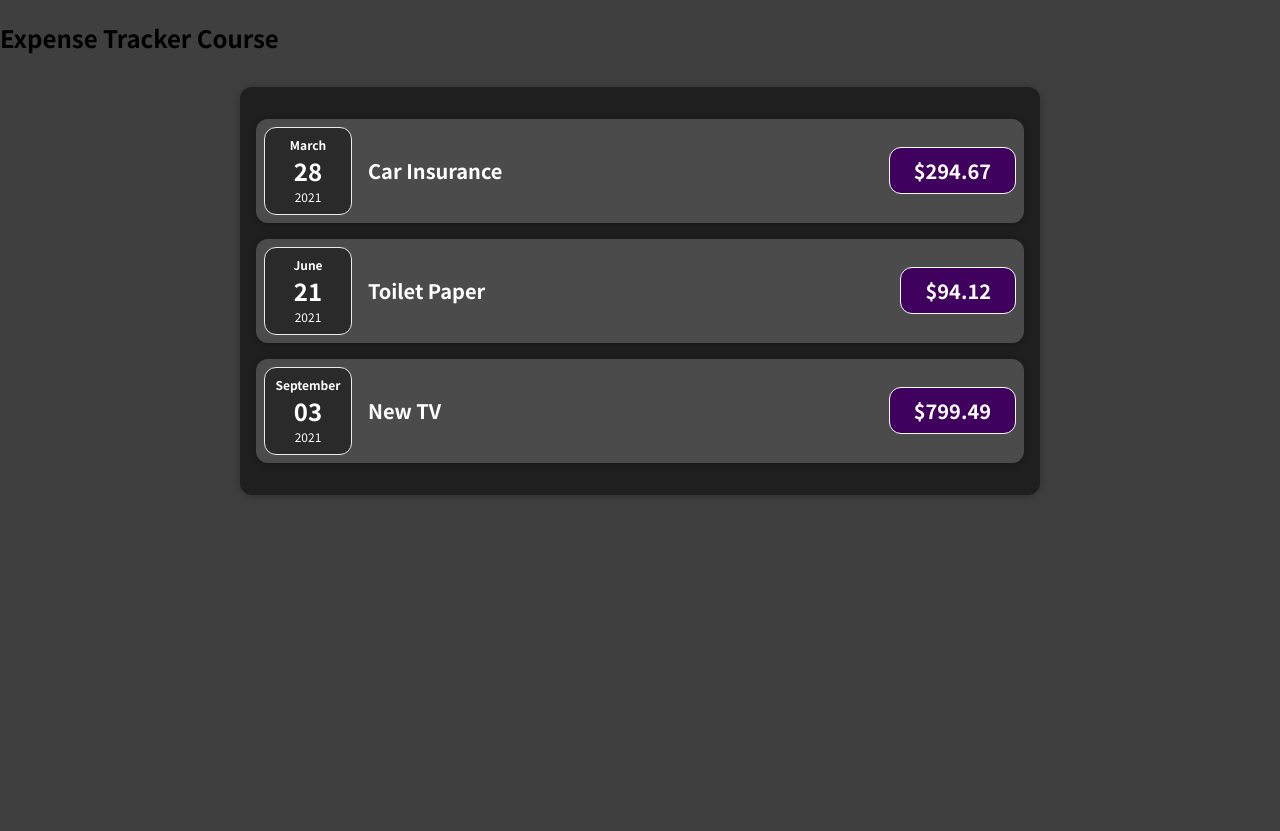
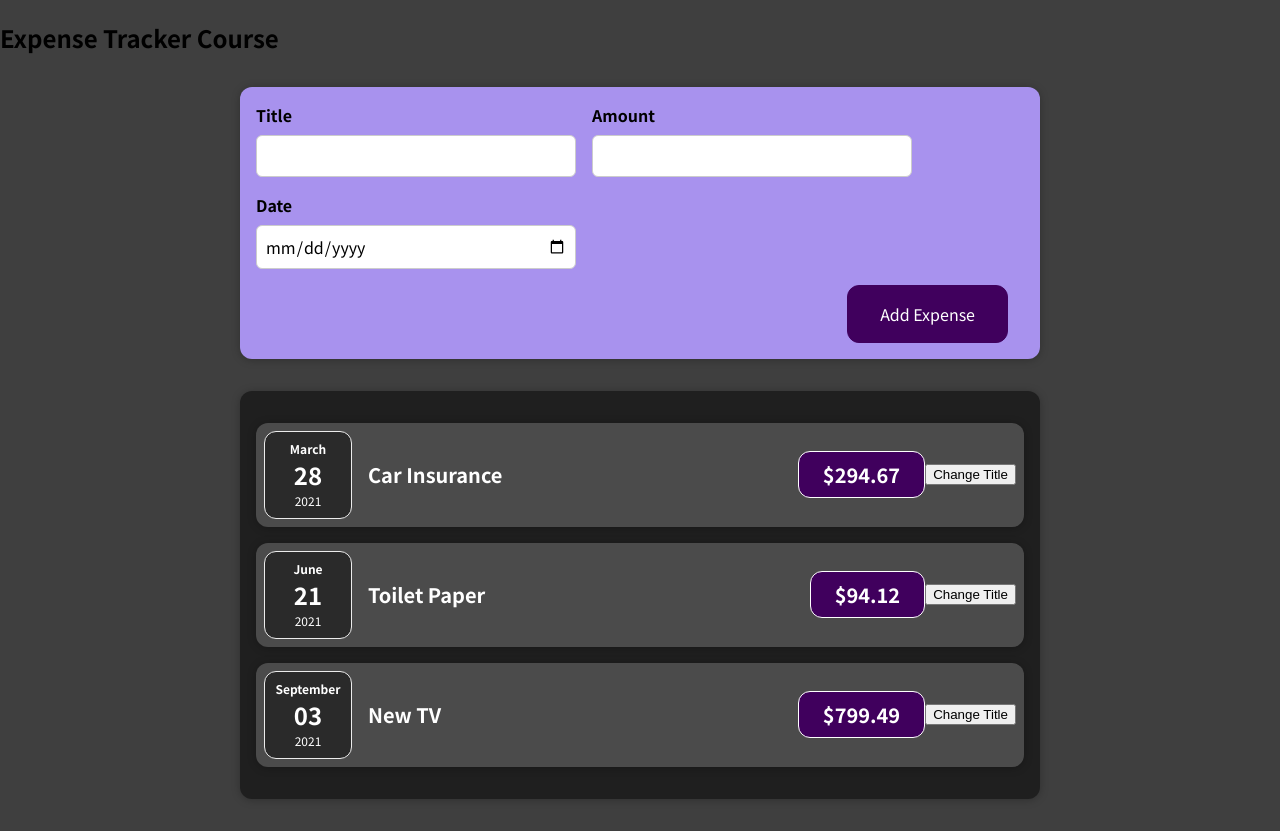
Before and after one commit to denizandac/ExpenseTracker, a React (Create React App) app: page / in a window 1280 px wide. Before the commit the page ends 800 px from the top, so only its background shows below. Built offline with nearby package versions, Linux system fonts and the light colour scheme.

Commit message:
Expense Form
+added expense form

```diff
--- a/src/App.js
+++ b/src/App.js
@@ -1,4 +1,5 @@
 import Expenses from "./components/Expenses/Expenses";
+import NewExpense from "./components/Expenses/NewExpense";
 
 function App() {
   const expenses = [
@@ -24,6 +25,7 @@
   return (
     <div>
       <h2>Expense Tracker Course</h2>
+      <NewExpense />
       <Expenses items={expenses} />
     </div>
   );
--- /dev/null
+++ b/src/components/Expenses/ExpenseForm.css
@@ -0,0 +1,26 @@
+.new-expense__controls {
+  display: flex;
+  flex-wrap: wrap;
+  gap: 1rem;
+  margin-bottom: 1rem;
+  text-align: left;
+}
+
+.new-expense__control label {
+  font-weight: bold;
+  margin-bottom: 0.5rem;
+  display: block;
+}
+
+.new-expense__control input {
+  font: inherit;
+  padding: 0.5rem;
+  border-radius: 6px;
+  border: 1px solid #ccc;
+  width: 20rem;
+  max-width: 100%;
+}
+
+.new-expense__actions {
+  text-align: right;
+}
--- /dev/null
+++ b/src/components/Expenses/ExpenseForm.js
@@ -0,0 +1,30 @@
+import ExpenseDate from "./ExpenseDate";
+import "./ExpenseForm.css";
+import React, { useState } from "react";
+
+const ExpenseForm = (props) => {
+  return (
+    <div>
+      <form>
+        <div className="new-expense__controls">
+          <div className="new-expense__control">
+            <label>Title</label>
+            <input type="text" />
+          </div>
+          <div className="new-expense__control">
+            <label>Amount</label>
+            <input type="number" min="0.01" step="0.01" />
+          </div>
+          <div className="new-expense__control">
+            <label>Date</label>
+            <input type="date" min="2023-01-01" max="2025-12-31" />
+          </div>
+        </div>
+        <div className="new-expense__actions">
+          <button type="submit">Add Expense</button>
+        </div>
+      </form>
+    </div>
+  );
+};
+export default ExpenseForm;
--- a/src/components/Expenses/ExpenseItem.js
+++ b/src/components/Expenses/ExpenseItem.js
@@ -1,15 +1,21 @@
 import ExpenseDate from "./ExpenseDate";
 import Card from "../UI/Card";
 import "./ExpenseItem.css";
+import React, { useState } from "react";
 
 function ExpenseItem(props) {
+  const [title, setTitle] = useState(props.name);
+  const changeTitle = () => {
+    setTitle(props.name + " is updated.");
+  };
   return (
     <Card className="expense-item">
       <ExpenseDate date={props.date} />
       <div className="expense-item__description">
-        <h2>{props.name}</h2>
+        <h2>{title}</h2>
         <div className="expense-item__price">${props.price}</div>
       </div>
+      <button onClick={changeTitle}>Change Title</button>
     </Card>
   );
 }
--- /dev/null
+++ b/src/components/Expenses/NewExpense.css
@@ -0,0 +1,38 @@
+.new-expense {
+  background-color: #a892ee;
+  padding: 1rem;
+  margin: 2rem auto;
+  width: 50rem;
+  max-width: 95%;
+  border-radius: 12px;
+  text-align: center;
+  box-shadow: 0 1px 8px rgba(0, 0, 0, 0.25);
+}
+
+.new-expense button {
+  font: inherit;
+  cursor: pointer;
+  padding: 1rem 2rem;
+  border: 1px solid #40005d;
+  background-color: #40005d;
+  color: white;
+  border-radius: 12px;
+  margin-right: 1rem;
+}
+
+.new-expense button:hover,
+.new-expense button:active {
+  background-color: #510674;
+  border-color: #510674;
+}
+
+.new-expense button.alternative {
+  color: #220131;
+  border-color: transparent;
+  background-color: transparent;
+}
+
+.new-expense button.alternative:hover,
+.new-expense button.alternative:active {
+  background-color: #ddb3f8;
+}
--- /dev/null
+++ b/src/components/Expenses/NewExpense.js
@@ -0,0 +1,12 @@
+import ExpenseForm from "./ExpenseForm.js";
+import "./NewExpense.css";
+
+const NewExpense = (props) => {
+  return (
+    <div className="new-expense">
+      <ExpenseForm />
+    </div>
+  );
+};
+
+export default NewExpense;
```
